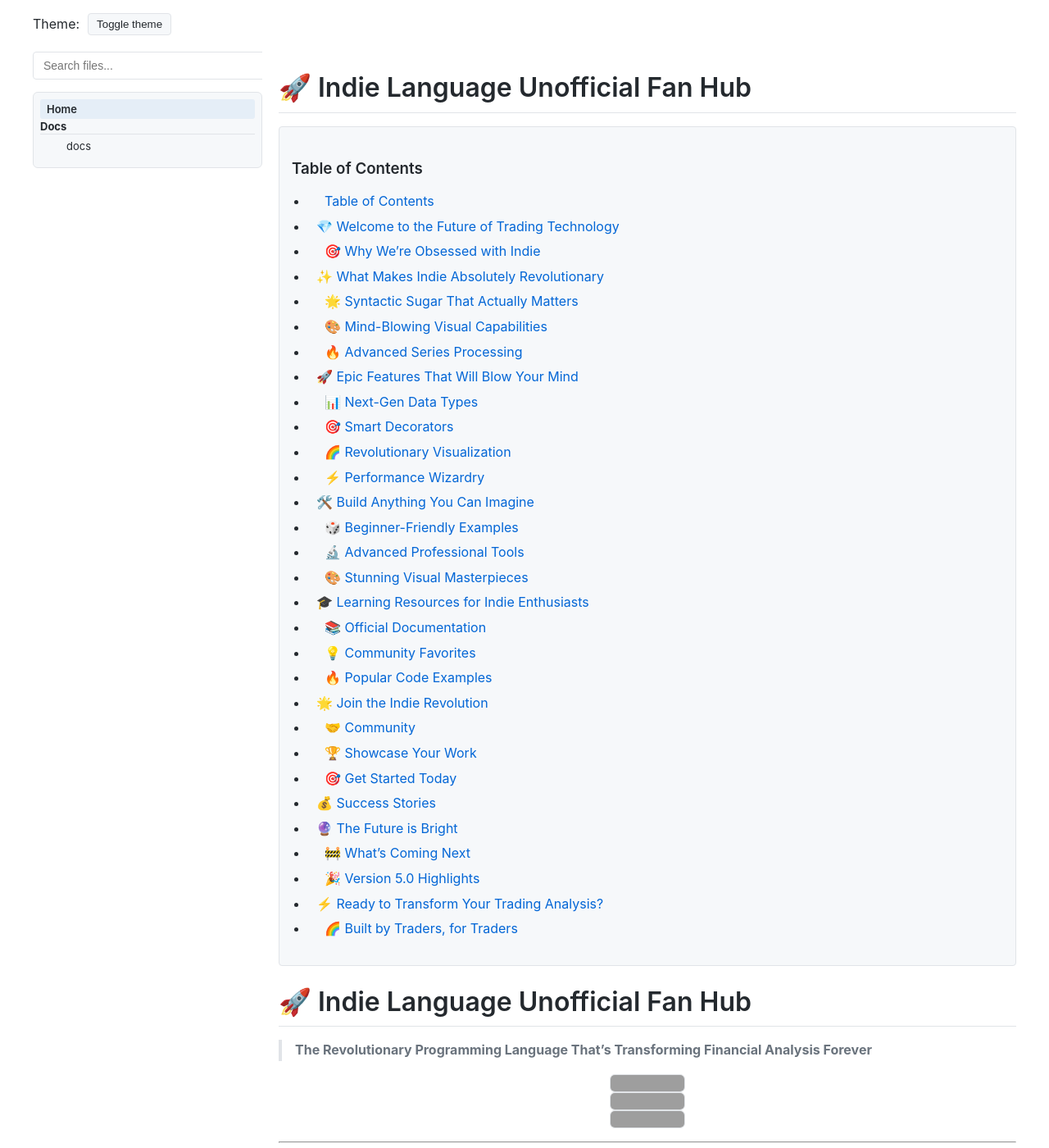
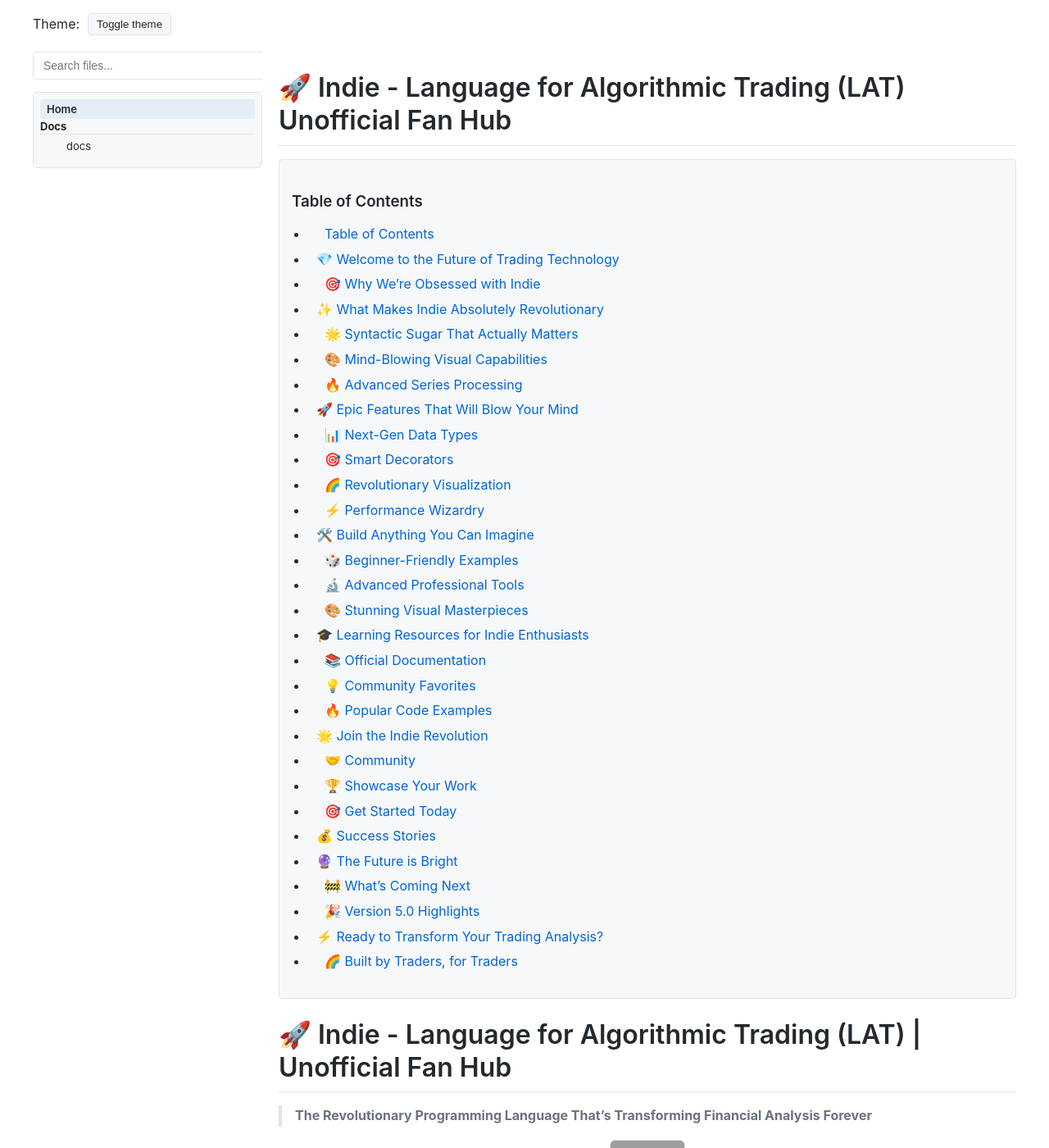
Before and after one commit to Indie-programming-language/indie-programming-language.github.io, a Jekyll site: the page built from index.md, in a window 1280 px wide and 1400 px high. Shown: the whole window at 82% size. Built offline with Jekyll 4.4.1, drawn with Linux system fonts in a browser that asks for light colours; our own code applies the rules of GitHub Pages for plain Markdown files; grey boxes are pictures that could not be loaded.

Commit message:
Update index.md

```diff
--- a/index.md
+++ b/index.md
@@ -1,4 +1,4 @@
-# 🚀 Indie Language Unofficial Fan Hub
+# 🚀 Indie - Language for Algorithmic Trading (LAT) | Unofficial Fan Hub
 
 > **The Revolutionary Programming Language That's Transforming Financial Analysis Forever**
 
```
